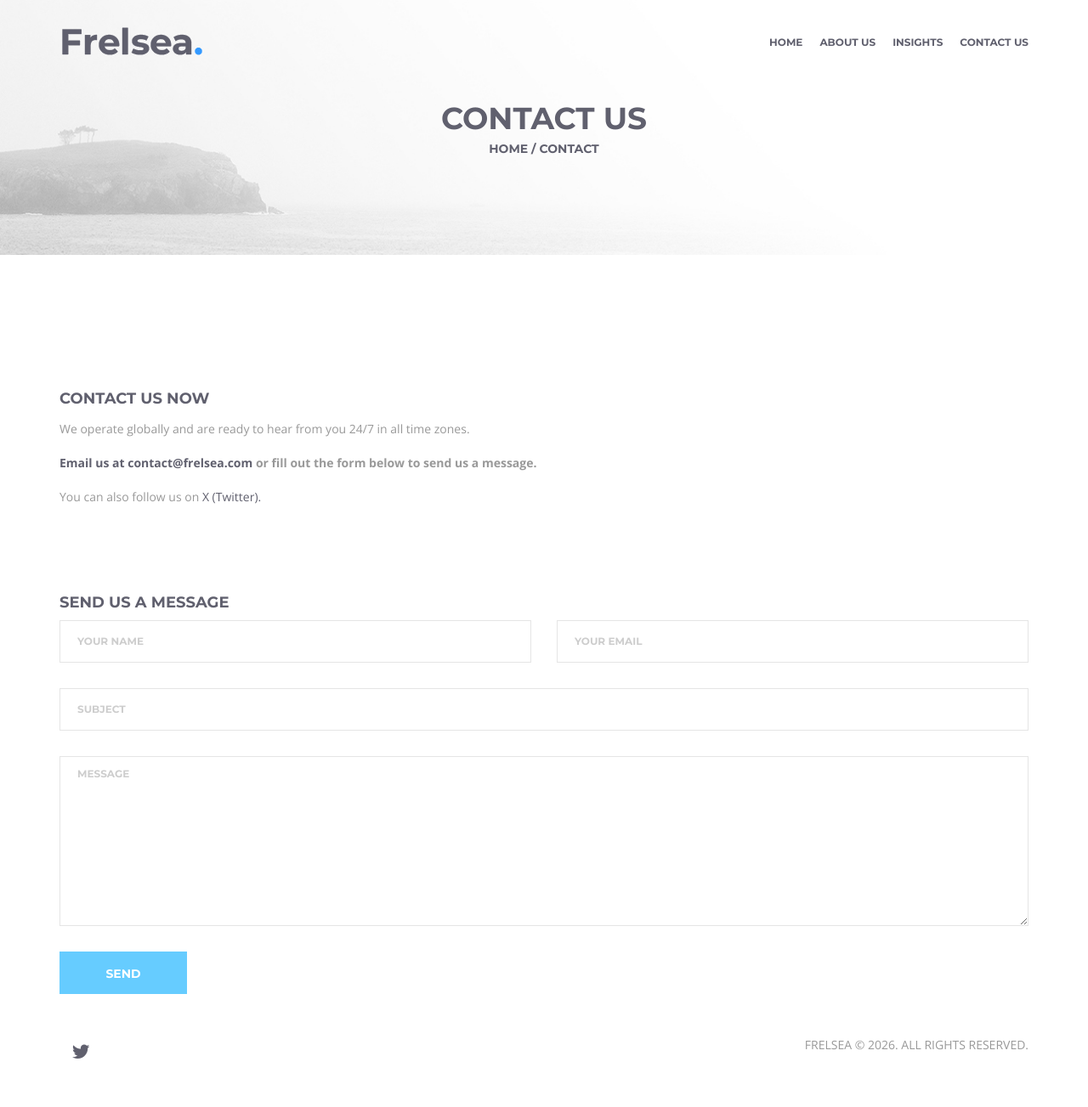
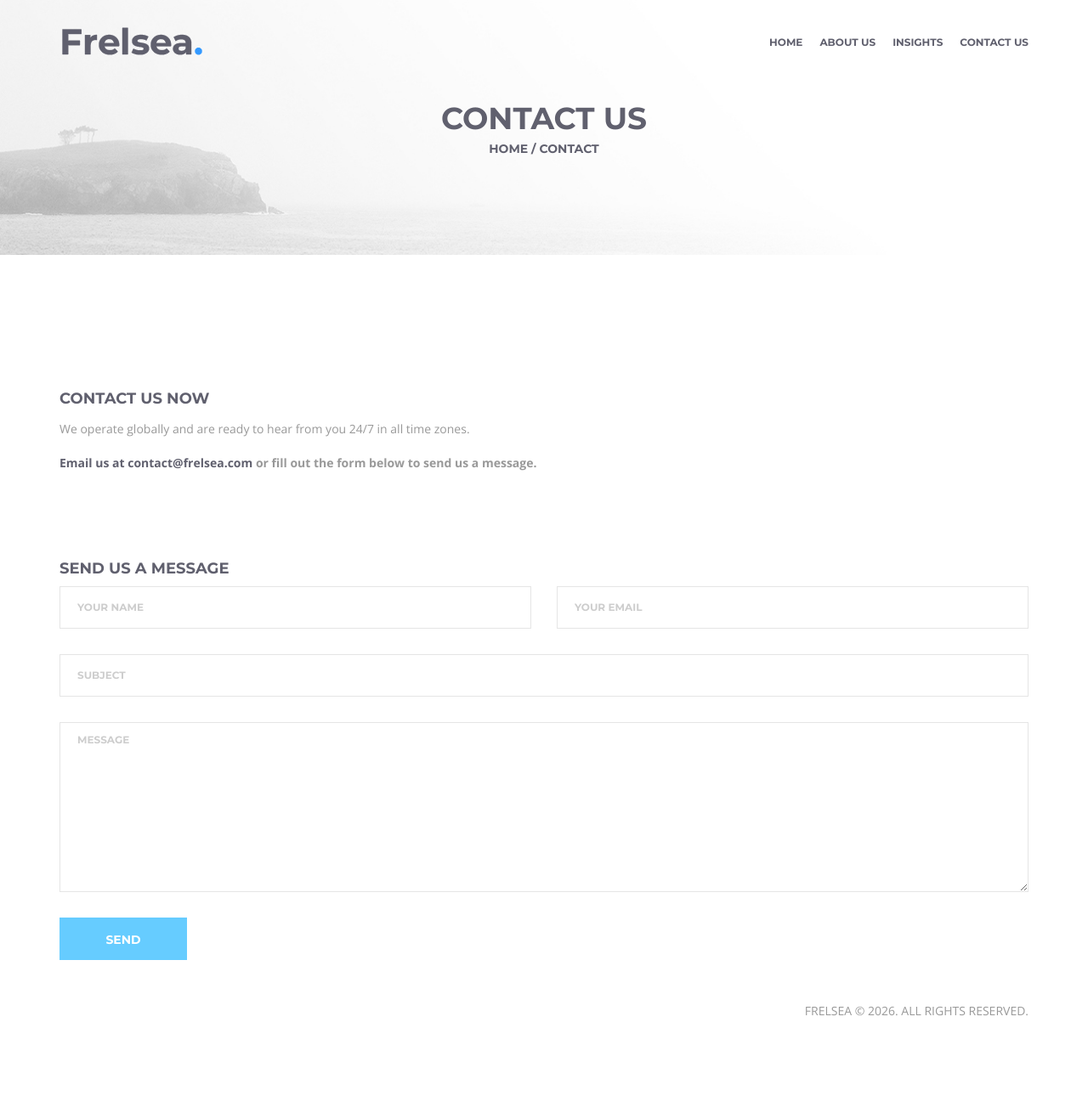
Before and after one commit to frelsea/frelsea.github.io, a Jekyll site: the page built from contact.html, in a window 1280 px wide. Shown: the whole page at 85% size. Built offline with Jekyll 4.4.1, drawn with Linux system fonts in a browser that asks for light colours; some web fonts are replaced; after the commit the page ends 1250 px from its top, so only the background shows below that.

Commit message:
Remove X/Twitter account links and trim 404 to single action
Drop the X footer icon from all pages, the inline X link on contact, the
twitter:site handle from config, and the "read insights" button on the 404
page (leaving only back to home).

```diff
--- a/404.html
+++ b/404.html
@@ -49,7 +49,6 @@ permalink: /404.html
 			<p class="montserrat-text uppercase" style="font-size:18px; letter-spacing:2px; color:#60606e; margin:18px 0 10px;">Page not found</p>
 			<p style="max-width:520px; margin:0 auto 30px; color:#60606e;">The page you are looking for may have moved or no longer exists.</p>
 			<a href="/" class="btn animsition-link"><span>back to home</span></a>
-			<a href="/insights/" class="btn animsition-link" style="margin-left:10px;"><span>read insights</span></a>
 		</div>
 	</section>
 
@@ -57,9 +56,6 @@ permalink: /404.html
 	<footer class="main-footer">
 		<div class="container">
 			<div class="col-md-8 col-sm-12" style="padding-top:2px;">
-				<a href="https://x.com/frelseamaritime" target="_blank" rel="noopener noreferrer" title="Follow us on X" style="margin-right:18px; color:inherit; text-decoration:none; font-size:22px;">
-					<i class="icon ion-social-twitter"></i>
-				</a>
 			</div>
 			<div class="col-md-4 col-sm-12" style="text-align:right">
 				<div class="row">
--- a/_config.yml
+++ b/_config.yml
@@ -7,7 +7,6 @@ lang: en
 # Branding / publisher details used in structured data
 author: Frelsea
 logo: /assets/img/logo.png
-twitter: frelseamaritime
 
 # Blog post URLs: /insights/post-title/
 permalink: /insights/:title/
--- a/_layouts/post.html
+++ b/_layouts/post.html
@@ -222,9 +222,6 @@
 	<footer class="main-footer wow fadeInUp">
 		<div class="container">
 			<div class="col-md-8 col-sm-12" style="padding-top:2px;">
-				<a href="https://x.com/frelseamaritime" target="_blank" rel="noopener noreferrer" title="Follow us on X" style="margin-right:18px; color:inherit; text-decoration:none; font-size:22px;">
-					<i class="icon ion-social-twitter"></i>
-				</a>
 			</div>
 
 			<div class="col-md-4 col-sm-12" style="text-align:right">
--- a/about.html
+++ b/about.html
@@ -99,9 +99,6 @@
 	<footer class="main-footer wow fadeInUp">
 		<div class="container">
 			<div class="col-md-8 col-sm-12" style="padding-top:2px;">
-				<a href="https://x.com/frelseamaritime" target="_blank" rel="noopener noreferrer" title="Follow us on X" style="margin-right:18px; color:inherit; text-decoration:none; font-size:22px;">
-					<i class="icon ion-social-twitter"></i>
-				</a>
 			</div>
 
 			<div class="col-md-4 col-sm-12" style="text-align:right">
--- a/contact.html
+++ b/contact.html
@@ -71,10 +71,6 @@
 					</strong>
 					</p>
 
-					<p>You can also follow us on
-						<a href="https://x.com/frelseamaritime" target="_blank" rel="noopener noreferrer" class="link">X&nbsp;(Twitter).</a>
-					</p>
-
 					<h4 class="montserrat-text uppercase" style="margin-top:100px">send us a message</h4>
 					<div class="row">
 						<form action="https://formspree.io/f/xnqwwqnq" method="post">
@@ -118,9 +114,6 @@
 	<footer class="main-footer wow fadeInUp">
 		<div class="container">
 			<div class="col-md-8 col-sm-12" style="padding-top:2px;">
-				<a href="https://x.com/frelseamaritime" target="_blank" rel="noopener noreferrer" title="Follow us on X" style="margin-right:18px; color:inherit; text-decoration:none; font-size:22px;">
-					<i class="icon ion-social-twitter"></i>
-				</a>
 			</div>
 
 			<div class="col-md-4 col-sm-12" style="text-align:right">
--- a/index.html
+++ b/index.html
@@ -278,9 +278,6 @@
 	<footer class="main-footer wow fadeInUp">
 		<div class="container">
 			<div class="col-md-8 col-sm-12" style="padding-top:2px;">
-				<a href="https://x.com/frelseamaritime" target="_blank" rel="noopener noreferrer" title="Follow us on X" style="margin-right:18px; color:inherit; text-decoration:none; font-size:22px;">
-					<i class="icon ion-social-twitter"></i>
-				</a>
 			</div>
 
 			<div class="col-md-4 col-sm-12" style="text-align:right">
```
